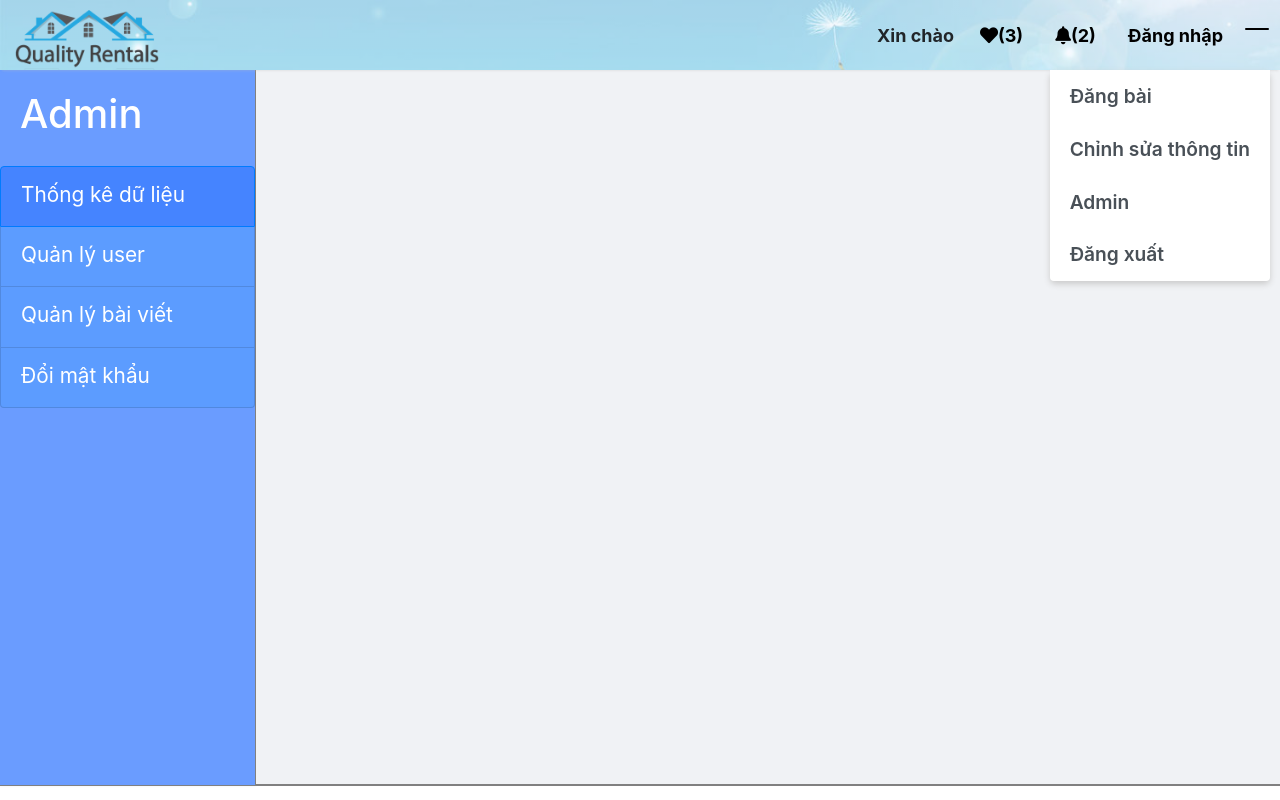
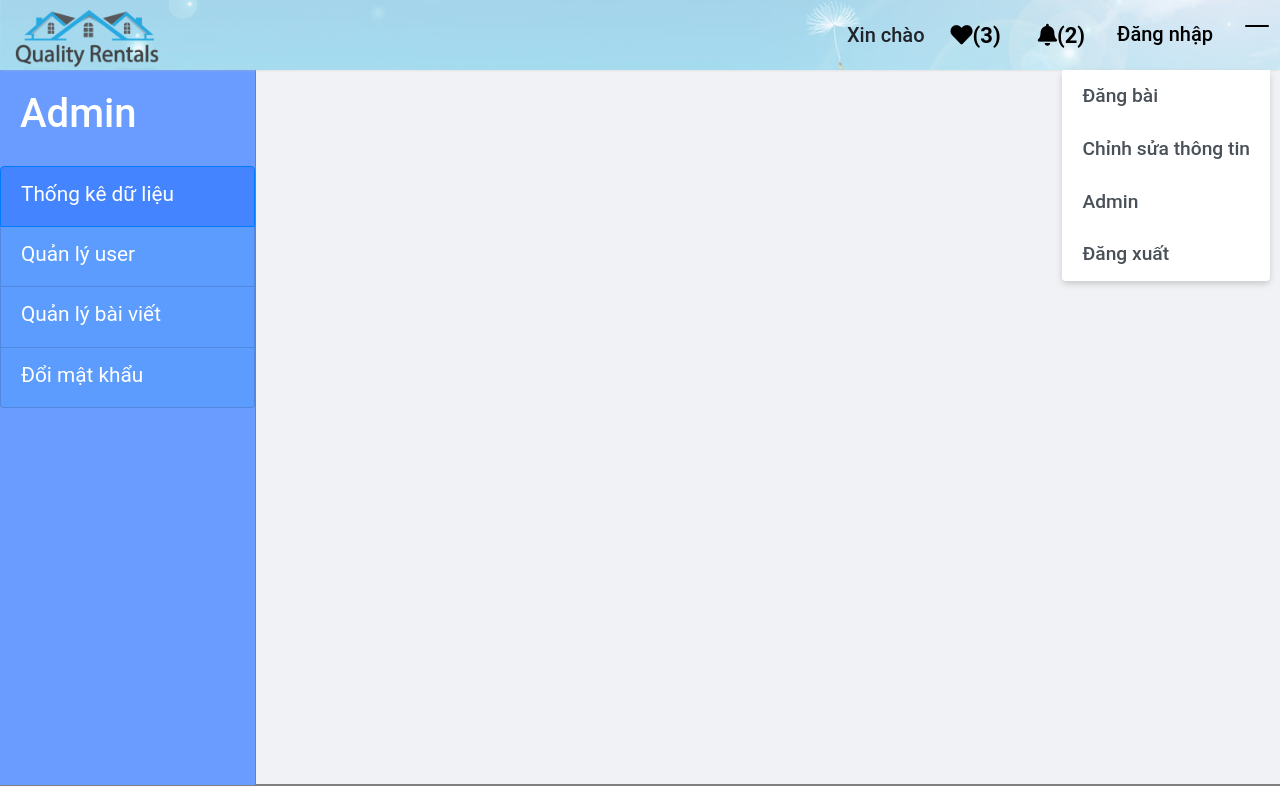
Before and after one commit to tuanbvcx11/webrenthouse, a PHP site: the page made by admin(test).html in a window 1280 px wide, after a click that opens the changed part. Run offline with PHP 8.4, Linux system fonts and the light colour scheme; some libraries are stand-ins or nearby versions; some web fonts are replaced.

Commit message:
19/12 sửa lỗi push nhầm

```diff
--- a/css/header-footer.css
+++ b/css/header-footer.css
@@ -1,6 +1,8 @@
 body {
     position: relative;
-    font-family: -apple-system, BlinkMacSystemFont, 'Segoe UI', Roboto, Oxygen, Ubuntu, Cantarell, 'Open Sans', 'Helvetica Neue', sans-serif;
+    font-family: 'Roboto', sans-serif;
+
+    /*font-family: -apple-system, BlinkMacSystemFont, 'Segoe UI', Roboto, Oxygen, Ubuntu, Cantarell, 'Open Sans', 'Helvetica Neue', sans-serif;*/
 }
 .logo {
     position: relative;
@@ -26,6 +28,7 @@ body {
     padding-top: 10px;
     width: auto;
     height: 70px;
+    cursor: pointer;
 }
 
 .logo .col-8 img {
@@ -35,6 +38,45 @@ body {
 
 .logo .row {
     align-items: center;
+}
+
+.tuychonchinh .yeuthich a {
+    position: relative;
+    margin-right: 5px;
+}
+
+.tuychonchinh .yeuthich a > span {
+    /*position: absolute;
+
+    right: -6px;
+    top: 2px;
+    z-index: 5;
+    background: red;
+    border-radius: 50%;
+    width: 19px;
+    height: 19px;
+    text-align: center;*/
+    width: 18px;
+    height: 18px;
+    font-size: 10px !important;
+    line-height: 17px;
+    position: absolute;
+    top: 1px;
+    right: -2px;
+    text-align: center;
+    border: solid 1px #d50032;
+    background-color: #d50032;
+    color: #fff;
+    border-radius: 50px;
+    font-weight: 500;
+    font-family: helvetica neue,Helvetica,Arial,sans-serif;
+}
+
+.tuychonchinh .yeuthich a > span span {
+
+    color: white;
+    font-size: 14px;
+    margin: auto;
 }
 
 
@@ -120,11 +162,12 @@ button.navbar-toggler:focus {
 }
 
 
-.logo span {
+.logo span, .logo .dangnhap a  {
     margin-right: 10px;
-    font-size: large;
-    font-weight: 700;
+    font-size: 20px !important;
+    font-weight: 500  !important;
     align-items: center;
+    font-family: 'Roboto', sans-serif;
 }
 
 .logo .nav-item {
@@ -135,13 +178,14 @@ button.navbar-toggler:focus {
 
 .logo .nav-item a {
     color: black;
-    font-size: large;
+    font-size: 22px;
     font-weight: 700;
 }
 
 .logo .nav-item a:hover {
     color: #7319C0;
 }
+
 
 .list-thongbao {
     position: absolute;
@@ -237,7 +281,7 @@ button.navbar-toggler:focus {
 
 #tuychon a {
     font-size: larger;
-    font-weight: 600;
+    font-weight: 500;
 }
 
 
```
Also changed, not shown: js/header-footer.js (+14 -2 lines).
